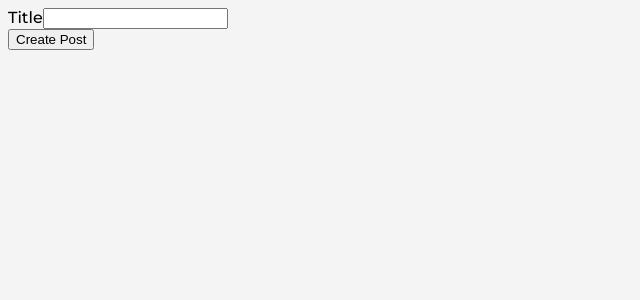
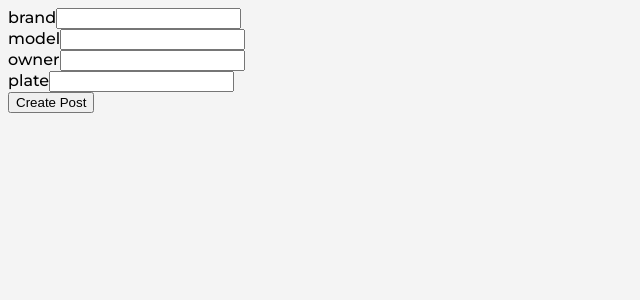
Before and after one commit to mamuh/garage-redux, a React (Create React App) app: page /cars/new in a window 1280 px wide. Shown: the top 300 px of the page, without its empty margins (0-640 px from the left). Built offline with nearby package versions, Linux system fonts and the light colour scheme.

Commit message:
form onsubmit functional

```diff
--- a/src/actions/index.jsx
+++ b/src/actions/index.jsx
@@ -7,23 +7,26 @@ export const fetchCars = (garage) => {
   }
 }
 
-export const addCar = (garage, body) => {
-  fetch(`https://wagon-garage-api.herokuapp.com/${garage}/cars`, {
+export const addCar = (garage, body, callback) => {
+  const request = fetch(`https://wagon-garage-api.herokuapp.com/${garage}/cars`, {
     method: 'POST',
-    headers: {
-      'Content-Type': 'application/json'
-    },
+    headers: { 'Content-Type': 'application/json' },
     body: JSON.stringify(body),
   })
   .then(response => response.json())
-  .then(data => {
-    return {
-      type: 'ADD_CAR',
-      payload: data
-    }
-    console.log('Success:', data);
-  })
-  .catch((error) => {
-    console.error('Error:', error);
-  });
+  .then(callback);
+  return {
+    type: 'ADD_CAR',
+    payload: request
+  }
+  // .then(data => {
+  //   return {
+  //     type: 'ADD_CAR',
+  //     payload: data
+  //   }
+  //   console.log('Success:', data);
+  // })
+  // .catch((error) => {
+  //   console.error('Error:', error);
+  // });
 }
--- a/src/containers/cars_new.jsx
+++ b/src/containers/cars_new.jsx
@@ -6,17 +6,42 @@ import { addCar } from '../actions';
 class CarsNew extends Component {
   renderField(field) {
     return (
-      <div className="form-group"> <label>{field.label}</label>
+      <div className="form-group">
+        <label>{field.label}</label>
         <input className="form-control" type={field.type} {...field.input}/>
       </div>
     )
   }
 
+  onSubmit = (values) => {
+    this.props.addCar("gaudin", values, (car) => {
+      this.props.history.push('/');
+      return car;
+    });
+  }
+
   render() {
     return (
-      <form>
-        <Field label="Title" name="title" type="text" component={this.renderField} />
-        <button type="submit">Create Post</button>
+      <form onSubmit={this.props.handleSubmit(this.onSubmit)}>
+
+      <Field
+      className="form-control" label="brand" name="brand" type="text" component={this.renderField}
+      />
+
+      <Field
+      className="form-control" label="model" name="model" type="text" component={this.renderField}
+      />
+
+      <Field
+      className="form-control" label="owner" name="owner" type="text" component={this.renderField}
+      />
+
+      <Field
+      className="form-control" label="plate" name="plate" type="text" component={this.renderField}
+      />
+      <button className="btn btn-primary" type="submit">
+          Create Post
+        </button>
       </form>
     )
   }
@@ -24,4 +49,5 @@ class CarsNew extends Component {
 
 }
 
+
 export default reduxForm({ form: 'newCarForm' })(connect(null, { addCar })(CarsNew));
--- a/src/index.js
+++ b/src/index.js
@@ -15,7 +15,7 @@ import carsReducer from './reducers/cars_reducer';
 
 const reducers = combineReducers({
   cars: carsReducer,
-  // form: formReducer
+  form: formReducer
 });
 
 const composeEnhancers = window.__REDUX_DEVTOOLS_EXTENSION_COMPOSE__ || compose;
```
